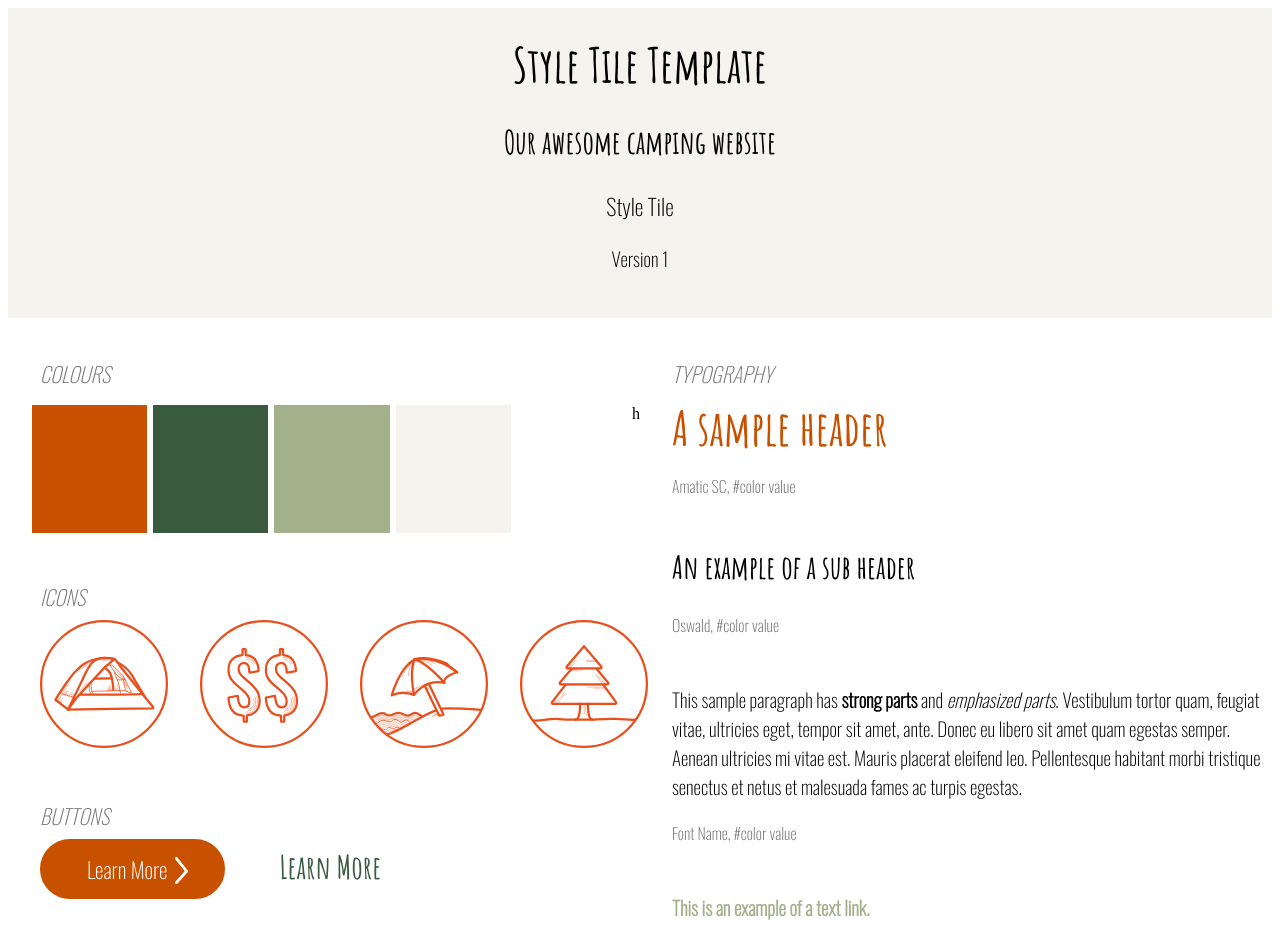
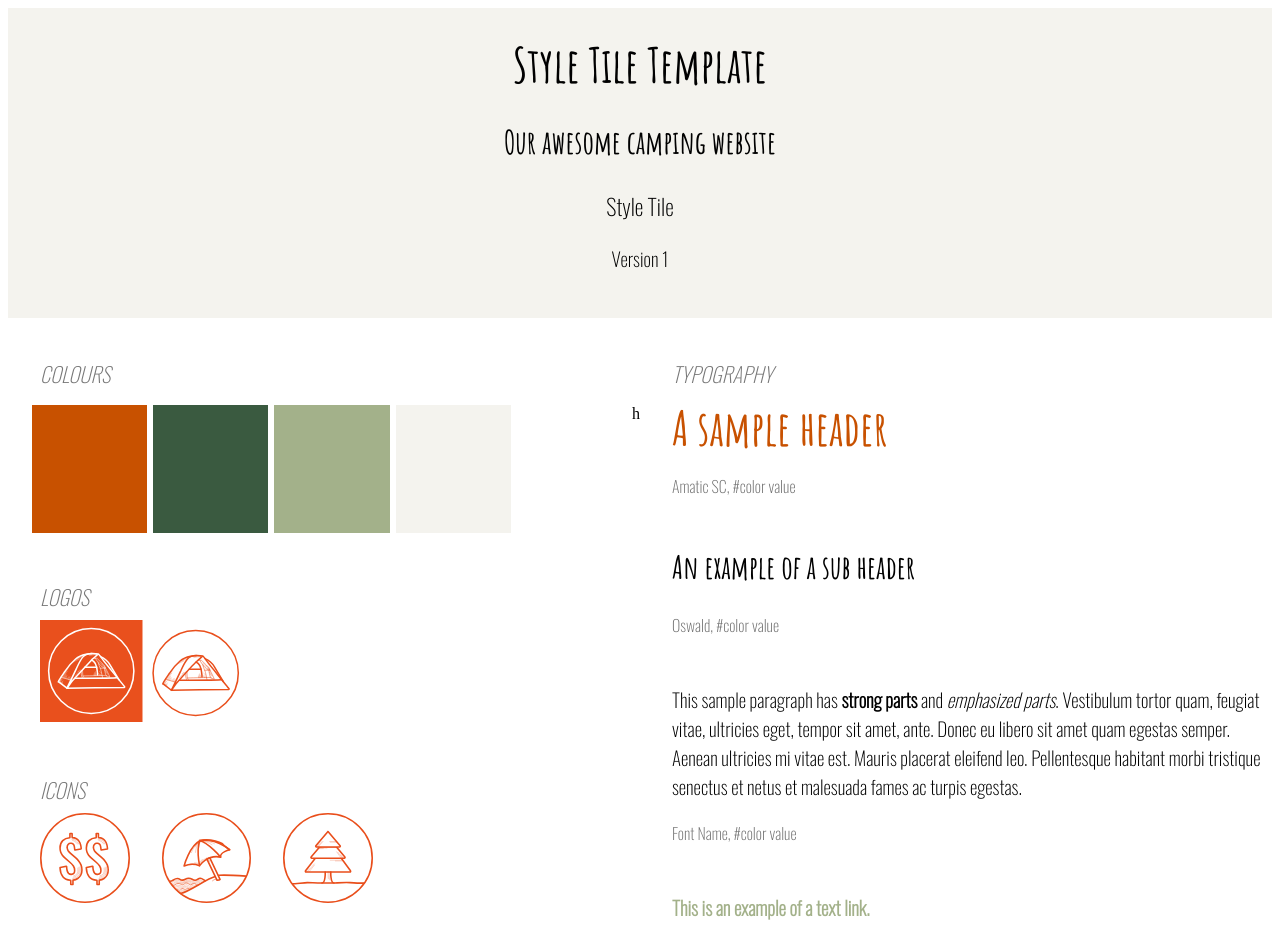
Before and after one commit to jojohim/camping_style_tile, a plain HTML site: page index.html in a window 1280 px wide. Shown: the top 925 px of the page. Drawn offline with nearby package versions, Linux system fonts and the light colour scheme.

Commit message:
added logos

```diff
--- a/css/style.css
+++ b/css/style.css
@@ -158,6 +158,11 @@ header h1 {
     background-color: var(--colour-5);
 }
 
+/*LOGOS*/
+
+.logos img{
+    height: 8vw;
+}
 
 /*ICONS*/
 
@@ -169,7 +174,7 @@ header h1 {
     display: flex;
 }
 .icons img{
-    height: 10vw;
+    height: 7vw;
     margin-right: 2em;
 }
 
--- a/index.html
+++ b/index.html
@@ -31,10 +31,13 @@
                     <li class="color-swatch-5"></li>h
                 </ul>
             </section>
+            <section class="logos">
+                <h3 class="section-heading">LOGOS</h3>
+                <img id="logos" src="img/logos.svg">
+            </section>
             <section class="icons">
                 <h3 class="section-heading">ICONS</h3>
                 <div id="icons-wrapper">
-                    <div class="icon-1"><img src="img/orange-logo.svg"></div>
                     <div class="icon-2"><img src="img/two-dollar.svg"></div>
                     <div class="icon-3"><img src="img/beach.svg"></div>
                     <div class="icon-4"><img src="img/forest.svg"></div>
```
